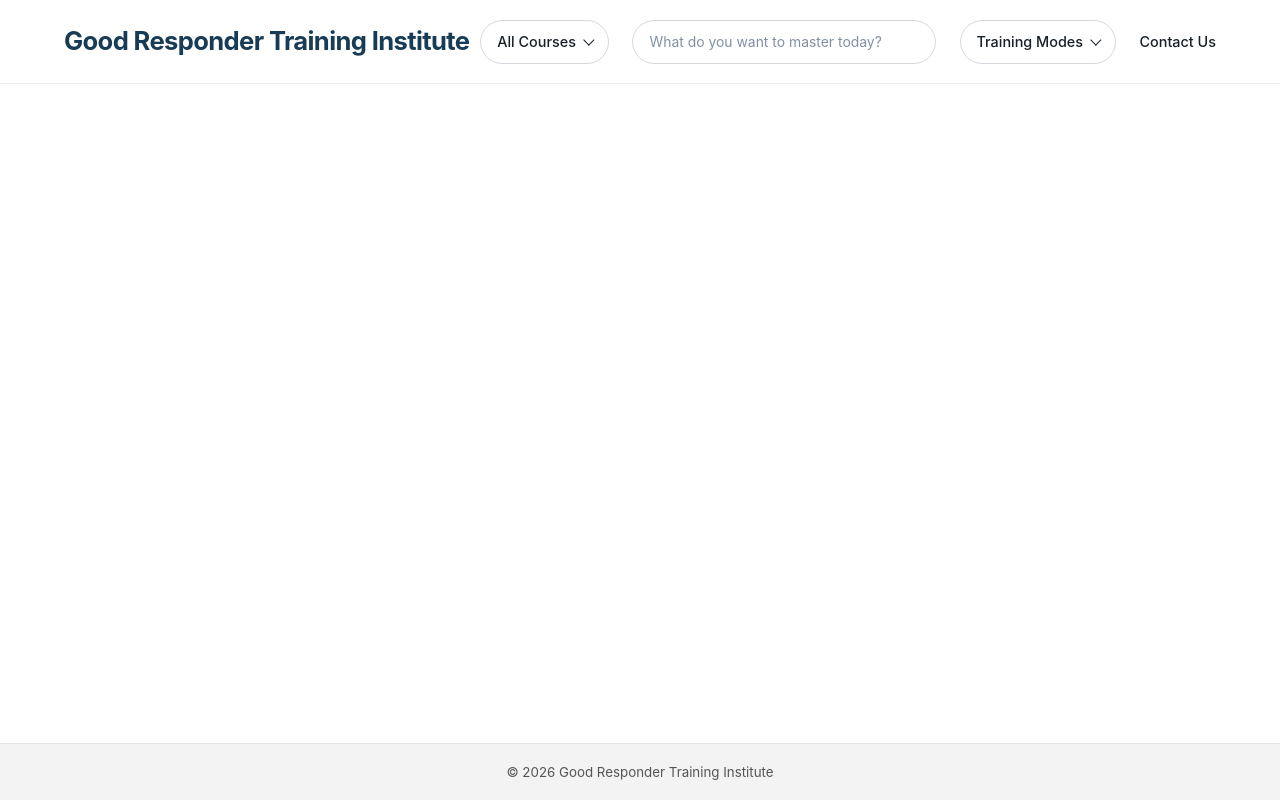
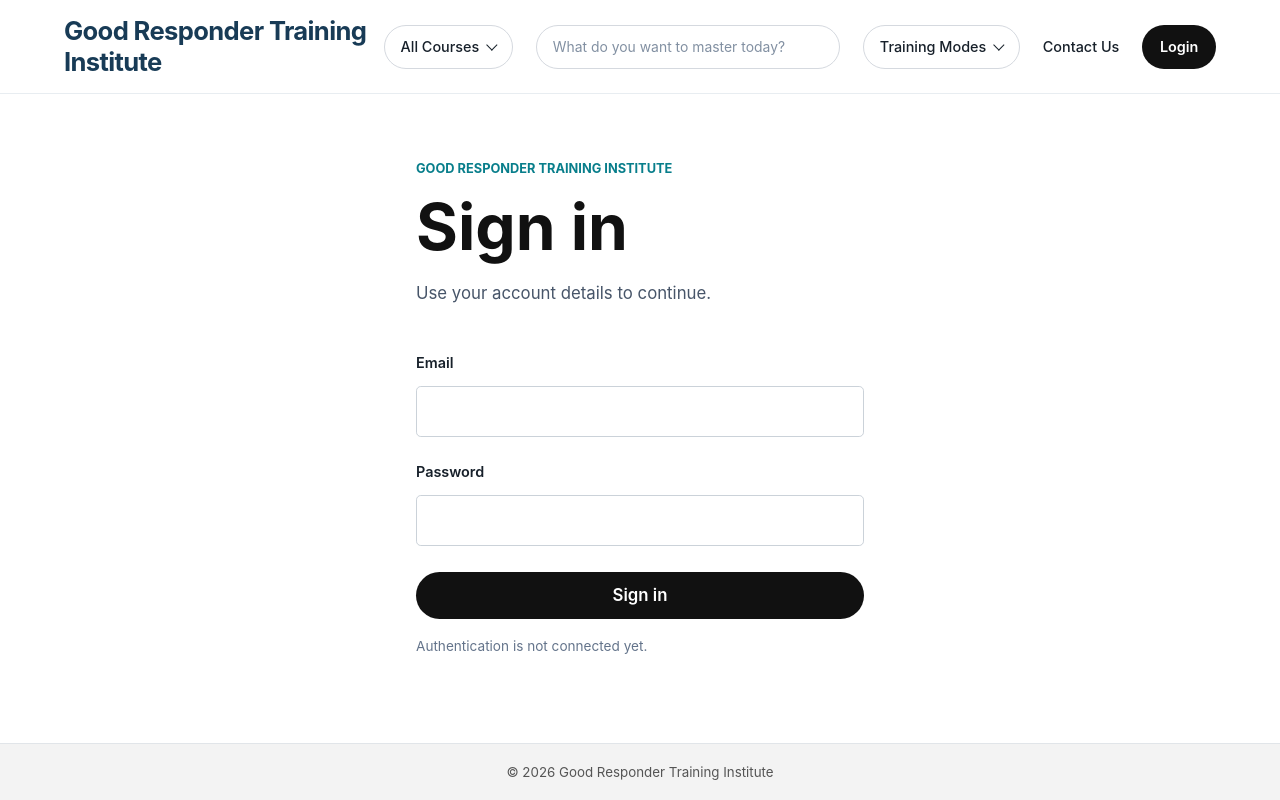
Before and after one commit to angelg-r/e-learning-and-course-scheduling-system-project, a React (Vite) app: page /goodrespondertraininginstitute/login in a window 1280 px wide. Built offline with nearby package versions, Linux system fonts and the light colour scheme.

Commit message:
feat: add home link in company name and login page

```diff
--- a/src/App.jsx
+++ b/src/App.jsx
@@ -1,6 +1,7 @@
 import './App.css'
 import ContactGRTI from './pages/Contact'
 import HomeGRTI from './pages/Home'
+import Login from './pages/Login'
 import { Route, Routes } from 'react-router'
 import SiteHeader from './components/SiteHeader/SiteHeader'
 import SiteFooter from './components/SiteFooter/SiteFooter'
@@ -14,6 +15,7 @@ function App() {
         <Routes>
           <Route path="goodrespondertraininginstitute/home" element={<HomeGRTI />} />
           <Route path="goodrespondertraininginstitute/contact" element={<ContactGRTI />} />
+          <Route path="goodrespondertraininginstitute/login" element={<Login />} />
         </Routes>
       </main>
       <SiteFooter />
--- a/src/components/NavigationBar/NavigationBar.css
+++ b/src/components/NavigationBar/NavigationBar.css
@@ -30,6 +30,21 @@
   outline: 2px solid #0b8793;
   outline-offset: 2px;
   border-radius: 0.4rem;
+}
+
+.site-nav .nav-login {
+  min-height: 2.75rem;
+  padding: 0.65rem 1.1rem;
+  border-radius: 999px;
+  background: #111;
+  color: #fff;
+  font-weight: 600;
+}
+
+.site-nav .nav-login:hover,
+.site-nav .nav-login:focus-visible {
+  background: #087e8b;
+  color: #fff;
 }
 
 .site-nav .nav-dropdown {
--- a/src/components/NavigationBar/NavigationBar.jsx
+++ b/src/components/NavigationBar/NavigationBar.jsx
@@ -56,6 +56,7 @@ function NavigationBar() {
         </ul>
       </details>
       <NavLink to="/goodrespondertraininginstitute/contact">Contact Us</NavLink>
+      <NavLink className="nav-login" to="/goodrespondertraininginstitute/login">Login</NavLink>
     </nav>
   )
 }
--- a/src/components/SiteHeader/SiteHeader.css
+++ b/src/components/SiteHeader/SiteHeader.css
@@ -18,6 +18,21 @@
     line-height: 1.2;
 }
 
+.site-header h1 a {
+    color: inherit;
+    text-decoration: none;
+}
+
+.site-header h1 a:hover,
+.site-header h1 a:focus-visible {
+    color: #087e8b;
+}
+
+.site-header h1 a:focus-visible {
+    outline: 2px solid #087e8b;
+    outline-offset: 4px;
+}
+
 @media (max-width: 980px) {
     .site-header {
         align-items: flex-start;
--- a/src/components/SiteHeader/SiteHeader.jsx
+++ b/src/components/SiteHeader/SiteHeader.jsx
@@ -1,10 +1,15 @@
 import './SiteHeader.css'
 import NavigationBar from '../NavigationBar/NavigationBar'
+import { NavLink } from 'react-router'
 
 function SiteHeader() {
     return (
         <header className="site-header">
-            <h1>Good Responder Training Institute</h1>
+            <h1>
+                <NavLink to="/goodrespondertraininginstitute/home">
+                    Good Responder Training Institute
+                </NavLink>
+            </h1>
             <NavigationBar />
         </header>
     )
--- /dev/null
+++ b/src/pages/Login.css
@@ -0,0 +1,82 @@
+.login-page {
+    width: min(100%, 34rem);
+    margin: 0 auto;
+    padding: clamp(3rem, 8vh, 6rem) clamp(1.25rem, 5vw, 3rem);
+}
+
+.login-eyebrow {
+    margin: 0 0 0.75rem;
+    color: #087e8b;
+    font-size: 0.8rem;
+    font-weight: 650;
+    text-transform: uppercase;
+}
+
+.login-page h2 {
+    margin: 0;
+    color: #111;
+    font-size: clamp(2.5rem, 7vw, 4rem);
+    line-height: 1.1;
+}
+
+.login-intro {
+    margin: 1rem 0 2rem;
+    color: #475569;
+}
+
+.login-form {
+    display: grid;
+    gap: 0.65rem;
+}
+
+.login-form label {
+    margin-top: 0.75rem;
+    color: #17202a;
+    font-size: 0.9rem;
+    font-weight: 600;
+}
+
+.login-form input {
+    width: 100%;
+    min-height: 2.9rem;
+    padding: 0.65rem 0.8rem;
+    border: 1px solid #cbd2d9;
+    border-radius: 0.3rem;
+    background: #fff;
+    color: #111;
+    font: inherit;
+}
+
+.login-form input:focus-visible {
+    border-color: #087e8b;
+    outline: 2px solid #087e8b;
+    outline-offset: 2px;
+}
+
+.login-form button {
+    min-height: 2.9rem;
+    margin-top: 1rem;
+    border: 0;
+    border-radius: 999px;
+    background: #111;
+    color: #fff;
+    cursor: pointer;
+    font: inherit;
+    font-weight: 600;
+}
+
+.login-form button:hover,
+.login-form button:focus-visible {
+    background: #087e8b;
+}
+
+.login-form button:focus-visible {
+    outline: 2px solid #087e8b;
+    outline-offset: 3px;
+}
+
+.login-notice {
+    margin: 1rem 0 0;
+    color: #64748b;
+    font-size: 0.85rem;
+}
--- /dev/null
+++ b/src/pages/Login.jsx
@@ -0,0 +1,35 @@
+import './Login.css'
+
+function Login() {
+    const handleSubmit = (event) => event.preventDefault()
+
+    return (
+        <section className="login-page" aria-labelledby="login-heading">
+            <p className="login-eyebrow">Good Responder Training Institute</p>
+            <h2 id="login-heading">Sign in</h2>
+            <p className="login-intro">Use your account details to continue.</p>
+            <form className="login-form" onSubmit={handleSubmit}>
+                <label htmlFor="login-email">Email</label>
+                <input
+                    id="login-email"
+                    name="email"
+                    type="email"
+                    autoComplete="username"
+                    required
+                />
+                <label htmlFor="login-password">Password</label>
+                <input
+                    id="login-password"
+                    name="password"
+                    type="password"
+                    autoComplete="current-password"
+                    required
+                />
+                <button type="submit">Sign in</button>
+            </form>
+            <p className="login-notice">Authentication is not connected yet.</p>
+        </section>
+    )
+}
+
+export default Login
```
